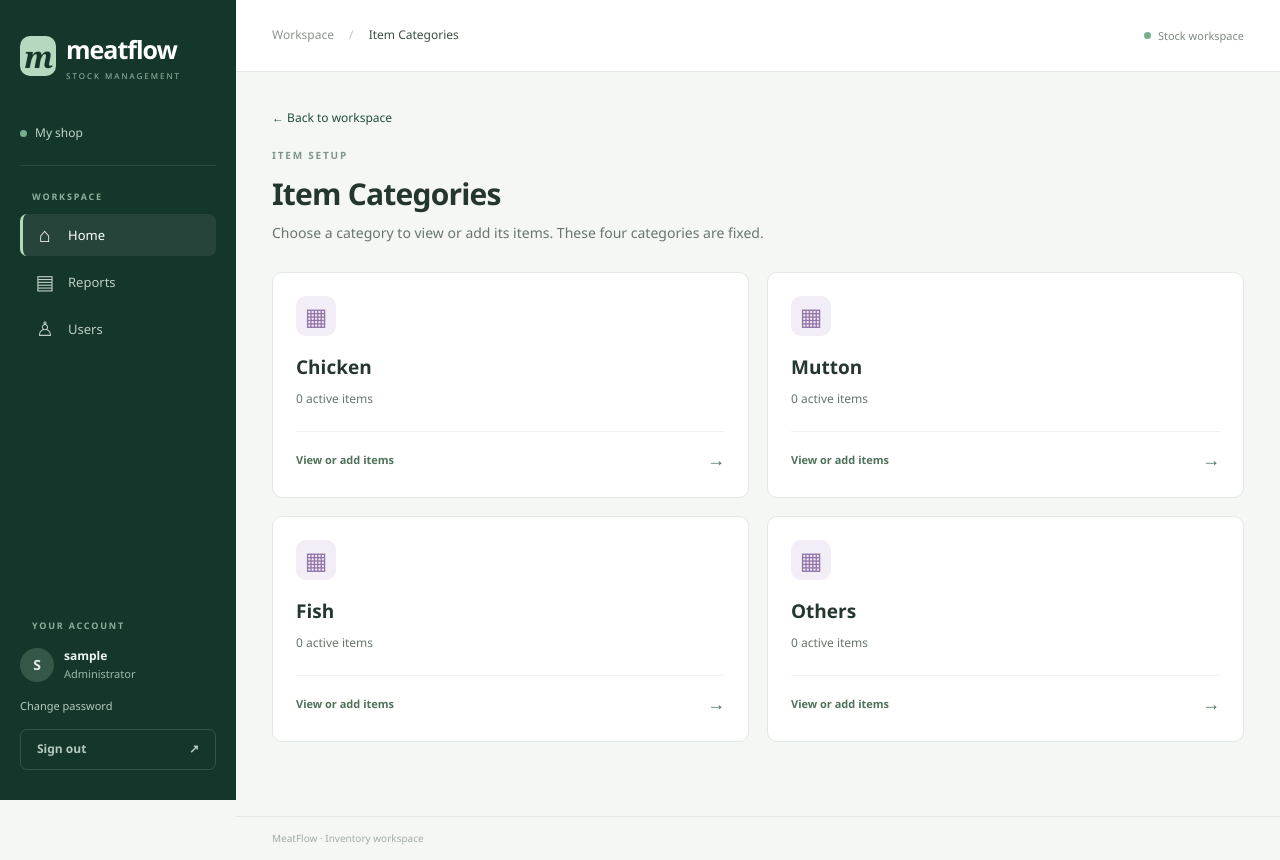
After one commit to koushikdatascience-netizen/Meet-flow, a Django app: page /categories/ in a window 1280 px wide. The commit adds this page. Run offline with Django 5.2, Linux system fonts and the light colour scheme; the visitor is signed in with stand-in values (Sample User, id 1); data comes from the database, SQL or seed files in the repository; data that the repository does not hold is empty; parts of the project's set-up code (start-up, migrations or seed data) failed here and were passed over.

Commit message:
Add fixed item categories workspace card and category browsing

```diff
--- a/config/urls.py
+++ b/config/urls.py
@@ -17,6 +17,7 @@ urlpatterns = [
     path("logout/", auth.LogoutView.as_view(), name="logout"),
     path("password/", ChangePasswordView.as_view(), name="password_change"),
     path("items/", views.items, name="stock_items"),
+    path("categories/", views.categories, name="stock_categories"),
     path("items/<int:pk>/remove/", views.remove_item, name="stock_item_remove"),
     path("users/", views.users, name="stock_users"),
     path("entries/<str:kind>/", views.entries, name="stock_entries"),
--- a/inventory/templates/inventory/base.html
+++ b/inventory/templates/inventory/base.html
@@ -7,7 +7,7 @@
 <div class="company-label"><span class="status-dot"></span>{{ nav_member.company.name|default:'Internal stock workspace' }}</div>
 <p class="nav-label">WORKSPACE</p>
 <nav aria-label="Main navigation">
-<a href="{% url 'home' %}" {% if request.resolver_match.url_name == 'home' or request.resolver_match.url_name == 'stock_entries' or request.resolver_match.url_name == 'stock_delete' or request.resolver_match.url_name == 'stock_receipt' or request.resolver_match.url_name == 'stock_items' or request.resolver_match.url_name == 'stock_item_remove' %}class="active" aria-current="page"{% endif %}><span class="nav-icon">⌂</span>Home</a>
+<a href="{% url 'home' %}" {% if request.resolver_match.url_name == 'home' or request.resolver_match.url_name == 'stock_entries' or request.resolver_match.url_name == 'stock_delete' or request.resolver_match.url_name == 'stock_receipt' or request.resolver_match.url_name == 'stock_categories' or request.resolver_match.url_name == 'stock_items' or request.resolver_match.url_name == 'stock_item_remove' %}class="active" aria-current="page"{% endif %}><span class="nav-icon">⌂</span>Home</a>
 {% if 'reports' in nav_member.allowed_features %}<a href="{% url 'stock_report' %}" {% if request.resolver_match.url_name == 'stock_report' %}class="active" aria-current="page"{% endif %}><span class="nav-icon">▤</span>Reports</a>{% endif %}
 {% if nav_member.role == 'admin' %}<a href="{% url 'stock_users' %}" {% if request.resolver_match.url_name == 'stock_users' %}class="active" aria-current="page"{% endif %}><span class="nav-icon">♙</span>Users</a>{% endif %}
 </nav>
--- /dev/null
+++ b/inventory/templates/inventory/categories.html
@@ -0,0 +1,5 @@
+{% extends 'inventory/base.html' %}{% block content %}
+<a class="back-link" href="{% url 'home' %}">← Back to workspace</a>
+<div class="page-heading"><div><p class="eyebrow">ITEM SETUP</p><h1>Item Categories</h1><p>Choose a category to view or add its items. These four categories are fixed.</p></div></div>
+<div class="action-grid">{% for category in categories %}<a class="action-card" href="{% url 'stock_items' %}?category={{ category.name|urlencode }}"><span class="action-icon purple">▦</span><h3>{{ category.name }}</h3><p>{{ category.count }} active item{{ category.count|pluralize }}</p><span class="card-action">View or add items <b>→</b></span></a>{% endfor %}</div>
+{% endblock %}
--- a/inventory/templates/inventory/home.html
+++ b/inventory/templates/inventory/home.html
@@ -7,7 +7,7 @@
 {% if 'sale' in request.member.allowed_features %}<a class="action-card" href="{% url 'stock_entries' 'sale' %}"><span class="action-icon amber">↗</span><h3>Sales</h3><p>Record items sold and update stock.</p><span class="card-action">Add or manage sales <b>→</b></span></a>{% endif %}
 {% if 'opening' in request.member.allowed_features %}<a class="action-card" href="{% url 'stock_entries' 'opening' %}"><span class="action-icon blue">▥</span><h3>Opening stock</h3><p>Set the starting quantity for your items.</p><span class="card-action">Add or manage opening stock <b>→</b></span></a>{% endif %}
 {% endif %}
-{% if request.member.role == 'admin' %}<a class="action-card" href="{% url 'stock_items' %}"><span class="action-icon purple">▦</span><h3>Items</h3><p>Organise products and categories. Unit: Pieces.</p><span class="card-action">Add, edit or remove items <b>→</b></span></a>{% endif %}
+{% if request.member.role == 'admin' %}<a class="action-card" href="{% url 'stock_items' %}"><span class="action-icon purple">▦</span><h3>Items</h3><p>Organise products and categories. Unit: Pieces.</p><span class="card-action">Add, edit or remove items <b>→</b></span></a><a class="action-card" href="{% url 'stock_categories' %}"><span class="action-icon blue">▧</span><h3>Item Categories</h3><p>Chicken, Mutton, Fish and Others.</p><span class="card-action">Browse categories <b>→</b></span></a>{% endif %}
 {% if 'reports' in request.member.allowed_features %}<a class="action-card" href="{% url 'stock_report' %}"><span class="action-icon">▤</span><h3>Stock reports</h3><p>View daily opening, receipts, sales and closing quantities.</p><span class="card-action">Open stock sheet <b>→</b></span></a>{% endif %}
 </div></section>
 {% if request.member.role != 'viewer' %}<section class="panel"><div class="section-heading"><div><h2>Recent stock activity</h2><p class="muted">The latest entries in your workspace.</p></div>{% if 'reports' in request.member.allowed_features %}<a href="{% url 'stock_report' %}" class="text-link">View reports →</a>{% endif %}</div><div class="scroll"><table><thead><tr><th>Reference</th><th>Operation</th><th>Date</th><th>Recorded by</th><th>Status</th></tr></thead><tbody>{% for entry in recent %}<tr><td><a href="{% url 'stock_receipt' entry.pk %}">#{{ entry.pk }}</a></td><td>{{ entry.get_kind_display }}</td><td>{{ entry.date|date:'d M Y' }}</td><td>{{ entry.created_by.username }}</td><td><span class="badge {% if entry.reversed_at %}neutral{% endif %}">{% if entry.reversed_at %}Deleted{% else %}Recorded{% endif %}</span></td></tr>{% empty %}<tr><td colspan="5" class="empty">No stock entries yet. Choose an operation above to begin.</td></tr>{% endfor %}</tbody></table></div></section>{% endif %}
--- a/inventory/templates/inventory/items.html
+++ b/inventory/templates/inventory/items.html
@@ -1 +1 @@
-{% extends 'inventory/base.html' %}{% block content %}<a class="back-link" href="{% url 'home' %}">← Back to workspace</a><h2>Items</h2><p>All new items use Pieces. Enter whole-number quantities.</p><form method="post" class="panel form-panel">{% csrf_token %}{{ form.as_p }}<button>Save item</button></form><div class="scroll" role="region" aria-label="Items table" tabindex="0"><table><tr><th>Item</th><th>Category</th><th>Unit</th><th>Status</th><th>Actions</th></tr>{% for item in items %}<tr><td>{{ item.name }}</td><td>{{ item.category }}</td><td>{{ item.get_unit_display }}</td><td><span class="badge {% if not item.active %}neutral{% endif %}">{% if item.active %}Active{% else %}Removed{% endif %}</span></td><td><a href="?edit={{ item.pk }}">Edit</a>{% if item.active %} · <a href="{% url 'stock_item_remove' item.pk %}">Remove</a>{% endif %}</td></tr>{% endfor %}</table></div>{% endblock %}
+{% extends 'inventory/base.html' %}{% block content %}<a class="back-link" href="{% url 'home' %}">← Back to workspace</a><h2>{% if selected_category %}{{ selected_category }} items{% else %}Items{% endif %}</h2>{% if selected_category %}<p><a href="{% url 'stock_categories' %}">All categories</a> · <a href="{% url 'stock_items' %}">All items</a></p>{% endif %}<p>All new items use Pieces. Enter whole-number quantities.</p><form method="post" class="panel form-panel">{% csrf_token %}{{ form.as_p }}<button>Save item</button></form><div class="scroll" role="region" aria-label="Items table" tabindex="0"><table><tr><th>Item</th><th>Category</th><th>Unit</th><th>Status</th><th>Actions</th></tr>{% for item in items %}<tr><td>{{ item.name }}</td><td>{{ item.category }}</td><td>{{ item.get_unit_display }}</td><td><span class="badge {% if not item.active %}neutral{% endif %}">{% if item.active %}Active{% else %}Removed{% endif %}</span></td><td><a href="?edit={{ item.pk }}">Edit</a>{% if item.active %} · <a href="{% url 'stock_item_remove' item.pk %}">Remove</a>{% endif %}</td></tr>{% endfor %}</table></div>{% endblock %}
--- a/inventory/views.py
+++ b/inventory/views.py
@@ -10,6 +10,7 @@ from django.contrib.auth.decorators import login_required
 from django.core.exceptions import PermissionDenied, ValidationError
 from django.core.paginator import Paginator
 from django.db import IntegrityError, transaction
+from django.db.models import Count
 from django.http import HttpResponse
 from django.shortcuts import get_object_or_404, redirect, render
 from django.utils import timezone
@@ -48,6 +49,7 @@ def page(request, template, **context):
             "report": "Reports",
             "users": "Users",
             "items": "Items",
+            "categories": "Item Categories",
             "entries": context.get("title", "Stock entries"),
             "home": "Home",
             "delete": "Delete entry",
@@ -82,12 +84,19 @@ def home(request):
 
 @staff_access(["admin"])
 def items(request):
+    category = request.GET.get("category", "")
+    if category not in Item.Category.values:
+        category = ""
     item = (
         get_object_or_404(Item, pk=request.GET["edit"], company=request.member.company)
         if request.GET.get("edit")
         else None
     )
-    form = ItemForm(request.POST or None, instance=item)
+    form = ItemForm(
+        request.POST or None,
+        instance=item,
+        initial={"category": category} if category and not item else None,
+    )
     if request.method == "POST" and form.is_valid():
         try:
             with transaction.atomic():
@@ -111,7 +120,29 @@ def items(request):
         request,
         "items",
         form=form,
-        items=Item.objects.filter(company=request.member.company),
+        items=Item.objects.filter(
+            company=request.member.company,
+            **({"category": category} if category else {}),
+        ),
+        selected_category=category,
+    )
+
+
+@staff_access(["admin"])
+def categories(request):
+    counts = dict(
+        Item.objects.filter(company=request.member.company, active=True)
+        .values("category")
+        .annotate(count=Count("pk"))
+        .values_list("category", "count")
+    )
+    return page(
+        request,
+        "categories",
+        categories=[
+            {"name": name, "count": counts.get(name, 0)}
+            for name in Item.Category.values
+        ],
     )
 
 
```
Also changed, not shown: inventory/tests.py (+20 -0 lines).
